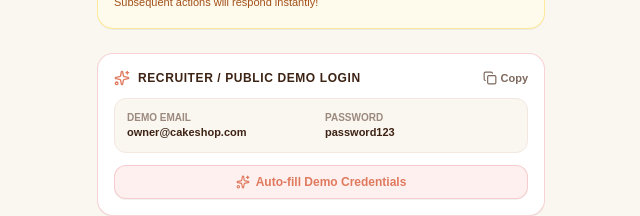
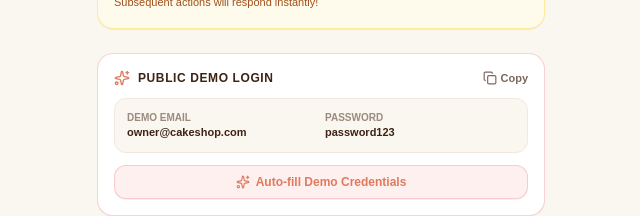
Before and after one commit to hanminthawhmt/cake-shop-owner-dashboard, a Next.js app: page /login in a window 1280 px wide. Shown: the part 297-513 px from the top of the page, without its empty margins (319-959 px from the left). Built offline with nearby package versions, Linux system fonts and the light colour scheme; no server answers.

Commit message:
feat: update demo login label for clarity

```diff
--- a/src/app/login/page.tsx
+++ b/src/app/login/page.tsx
@@ -112,7 +112,7 @@ export default function LoginPage() {
             <div className="flex items-center gap-2">
               <Sparkles className="w-4 h-4 text-[#E07A5F]" />
               <h2 className="text-xs font-bold text-[#3D2314] uppercase tracking-wider">
-                Recruiter / Public Demo Login
+                  Public Demo Login
               </h2>
             </div>
             <button
```
